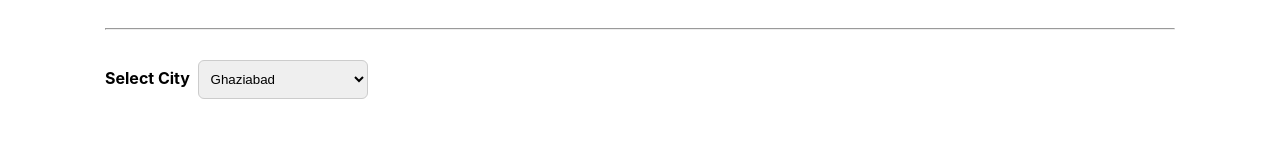
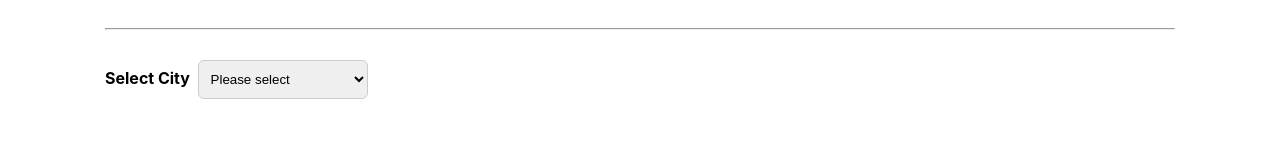
Before and after one commit to abdul-yudi/air-quality-index, a React (Create React App) app: page / in a window 1280 px wide. Shown: the part 954-1104 px from the top of the page. Built offline with nearby package versions, Linux system fonts and the light colour scheme.

Commit message:
add placeholder select

```diff
--- a/src/App.js
+++ b/src/App.js
@@ -52,6 +52,7 @@ function App() {
         <div className="section-left">
         <strong>Select City &nbsp;</strong>
         <select onChange={handleChange}>
+          <option selected disabled>Please select</option>
           {
             cities.map((item, index) => {
               return (<option key={index} value={index}>{item['compare_tabs_1_city_'+(index+1)+'_name']}</option>)
```
